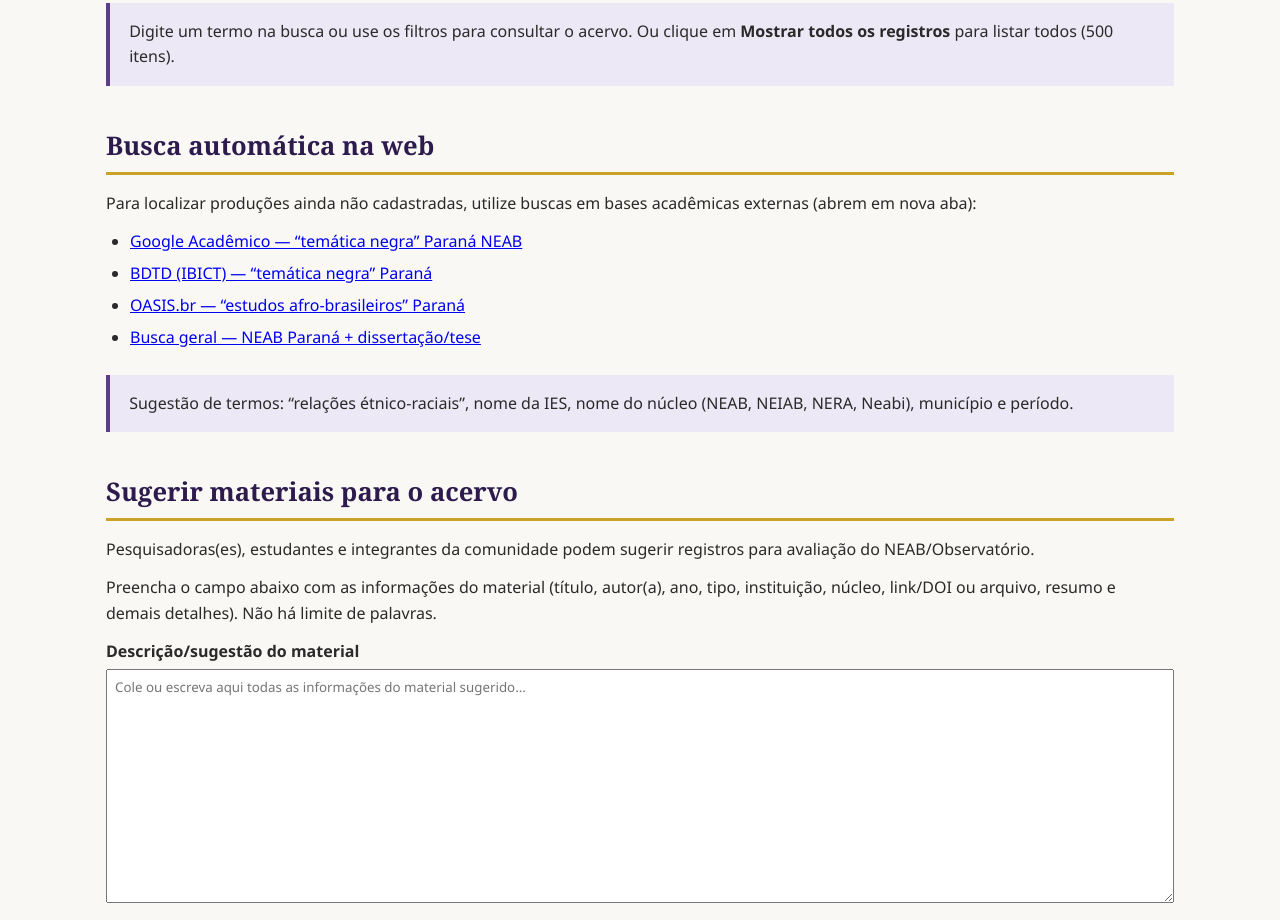
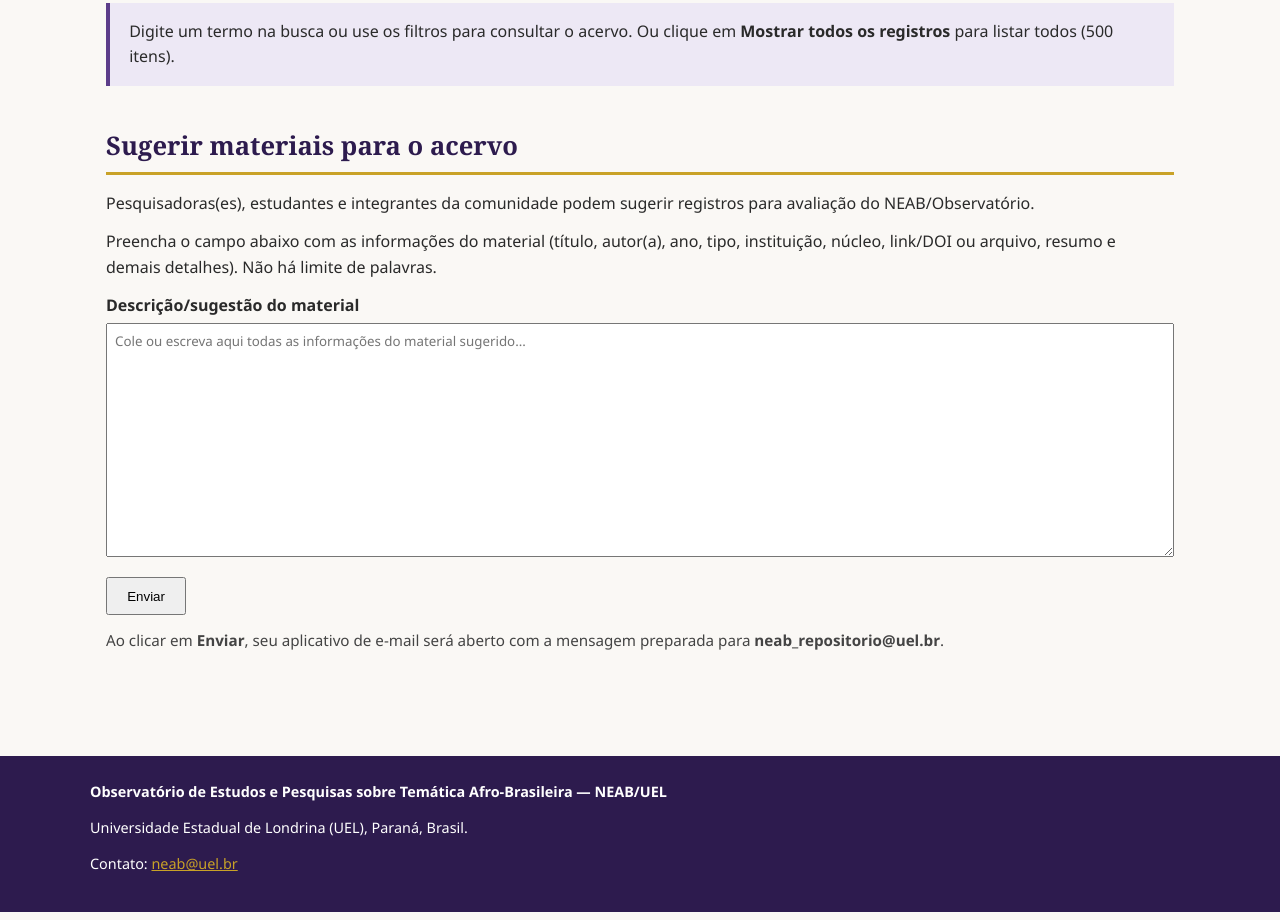
Before and after one commit to Gilnei732/.github-workflows-atualizar-acervo.yml, a plain HTML site: page repositorio.html in a window 1280 px wide. Shown: the part 1157-2077 px from the top of the page. Drawn offline with nearby package versions, Linux system fonts and the light colour scheme.

Commit message:
repositorio: remove secao Busca automatica na web

```diff
--- a/repositorio.html
+++ b/repositorio.html
@@ -94,17 +94,7 @@
       <div id="acervo-paginacao" style="margin:1.5rem 0; text-align:center;"></div>
     </section>
 
-    <section>
-      <h2>Busca automática na web</h2>
-      <p>Para localizar produções ainda não cadastradas, utilize buscas em bases acadêmicas externas (abrem em nova aba):</p>
-      <ul>
-        <li><a href="https://scholar.google.com/scholar?q=%22tem%C3%A1tica+negra%22+Paran%C3%A1+NEAB" target="_blank" rel="noopener noreferrer">Google Acadêmico — “temática negra” Paraná NEAB</a></li>
-        <li><a href="https://bdtd.ibict.br/vufind/Search/Results?lookfor=%22tem%C3%A1tica+negra%22+Paran%C3%A1&type=AllFields" target="_blank" rel="noopener noreferrer">BDTD (IBICT) — “temática negra” Paraná</a></li>
-        <li><a href="https://oasisbr.ibict.br/vufind/Search/Results?lookfor=%22estudos+afro-brasileiros%22+Paran%C3%A1&type=AllFields" target="_blank" rel="noopener noreferrer">OASIS.br — “estudos afro-brasileiros” Paraná</a></li>
-        <li><a href="https://www.google.com/search?q=%22N%C3%BAcleo+de+Estudos+Afro-brasileiros%22+Paran%C3%A1+disserta%C3%A7%C3%A3o+OR+tese" target="_blank" rel="noopener noreferrer">Busca geral — NEAB Paraná + dissertação/tese</a></li>
-      </ul>
-      <p class="destaque">Sugestão de termos: “relações étnico-raciais”, nome da IES, nome do núcleo (NEAB, NEIAB, NERA, Neabi), município e período.</p>
-    </section>
+
 
     <section>
       <h2>Sugerir materiais para o acervo</h2>
```
